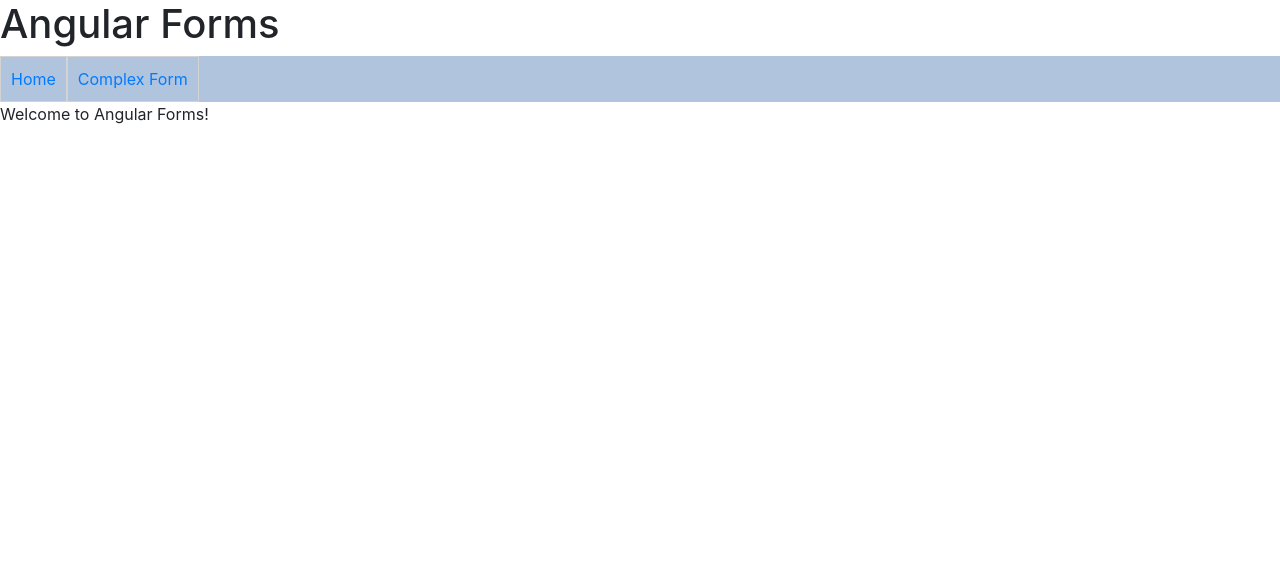
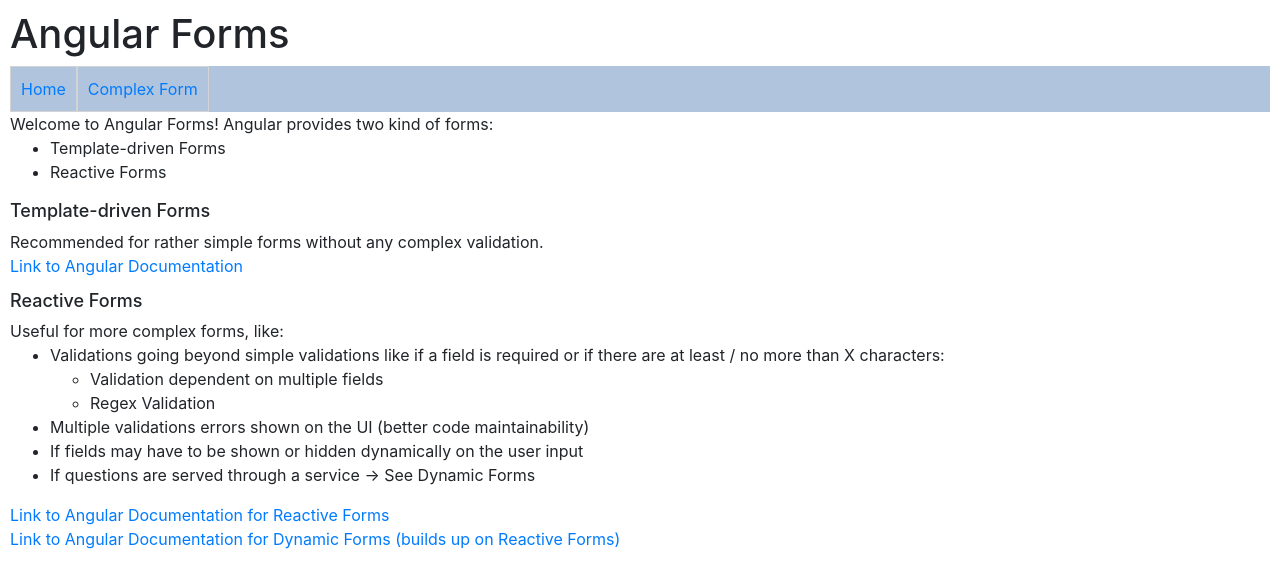
Before and after one commit to gubelli/angular-forms, an Angular app: page / in a window 1280 px wide. Shown: the top 588 px of the page. Built offline with nearby package versions, Linux system fonts and the light colour scheme.

Commit message:
added general kind of form descriptions

```diff
--- /dev/null
+++ b/src/app/app-styles.scss
@@ -0,0 +1,13 @@
+h2 {
+  font-size: 18px;
+  margin-top: 12px;
+}
+
+.navigation {
+  background-color: lightsteelblue;
+
+  & > * {
+    padding: 10px;
+    border: 1px solid lightgrey;
+  }
+}
--- a/src/app/app.component.html
+++ b/src/app/app.component.html
@@ -1,6 +1,9 @@
+<div class="app-container">
 <h1>Angular Forms</h1>
 <div class="d-flex navigation">
   <a [routerLink]="['']">Home</a>
   <a [routerLink]="['/complex-form']">Complex Form</a>
 </div>
 <router-outlet></router-outlet>
+
+</div>
--- a/src/app/app.component.scss
+++ b/src/app/app.component.scss
@@ -1,8 +1,5 @@
-.navigation {
-  background-color: lightsteelblue;
+@import './app-styles';
 
-  & > * {
-    padding: 10px;
-    border: 1px solid lightgrey;
-  }
+.app-container {
+  margin: 10px;
 }
--- /dev/null
+++ b/src/app/complex-form/complex-form.component.scss
@@ -0,0 +1 @@
+@import '../app-styles';
--- a/src/app/complex-form/complex-form.component.ts
+++ b/src/app/complex-form/complex-form.component.ts
@@ -3,7 +3,7 @@
 @Component({
   selector: 'app-complex-form',
   templateUrl: './complex-form.component.html',
-  styleUrls: ['./complex-form.component.css']
+  styleUrls: ['./complex-form.component.scss']
 })
 export class ComplexFormComponent implements OnInit {
 
--- a/src/app/dashboard/dashboard.component.html
+++ b/src/app/dashboard/dashboard.component.html
@@ -1 +1,38 @@
 Welcome to Angular Forms!
+
+Angular provides two kind of forms:
+<ul>
+  <li>Template-driven Forms</li>
+  <li>Reactive Forms</li>
+</ul>
+
+<h2>Template-driven Forms</h2>
+Recommended for rather simple forms without any complex validation.
+<div>
+  <a href="https://angular.io/guide/forms" target="_blank">Link to Angular Documentation</a>
+</div>
+<h2>Reactive Forms</h2>
+Useful for more complex forms, like:
+<ul>
+  <li>Validations going beyond simple validations like if a field is required or if there are at least / no more than X
+    characters:
+    <ul>
+      <li>
+        Validation dependent on multiple fields
+      </li>
+      <li>
+        Regex Validation
+      </li>
+    </ul>
+  </li>
+  <li>Multiple validations errors shown on the UI (better code maintainability)</li>
+  <li>If fields may have to be shown or hidden dynamically on the user input</li>
+  <li>If questions are served through a service -> See Dynamic Forms</li>
+</ul>
+<div>
+  <a href="https://angular.io/guide/reactive-forms" target="_blank">Link to Angular Documentation for Reactive Forms</a>
+</div>
+<div>
+  <a href="https://angular.io/guide/dynamic-form" target="_blank">Link to Angular Documentation for Dynamic Forms
+    (builds up on Reactive Forms)</a>
+</div>
--- /dev/null
+++ b/src/app/dashboard/dashboard.component.scss
@@ -0,0 +1 @@
+@import '../app-styles';
--- a/src/app/dashboard/dashboard.component.ts
+++ b/src/app/dashboard/dashboard.component.ts
@@ -3,7 +3,7 @@
 @Component({
   selector: 'app-dashboard',
   templateUrl: './dashboard.component.html',
-  styleUrls: ['./dashboard.component.css']
+  styleUrls: ['./dashboard.component.scss']
 })
 export class DashboardComponent implements OnInit {
 
```
Also changed, not shown: src/app/complex-form/complex-form.component.css (deleted), src/app/dashboard/dashboard.component.css (deleted).
